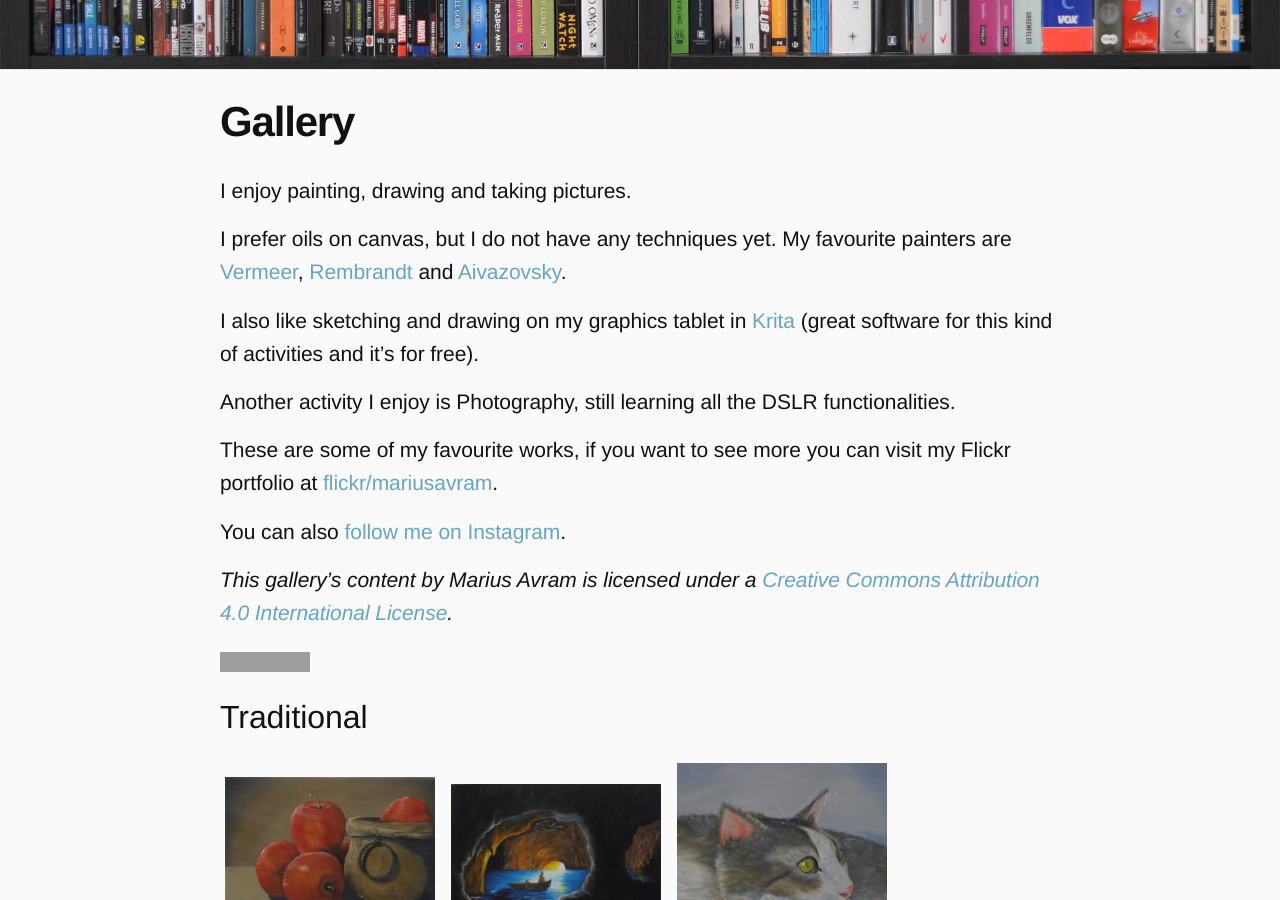
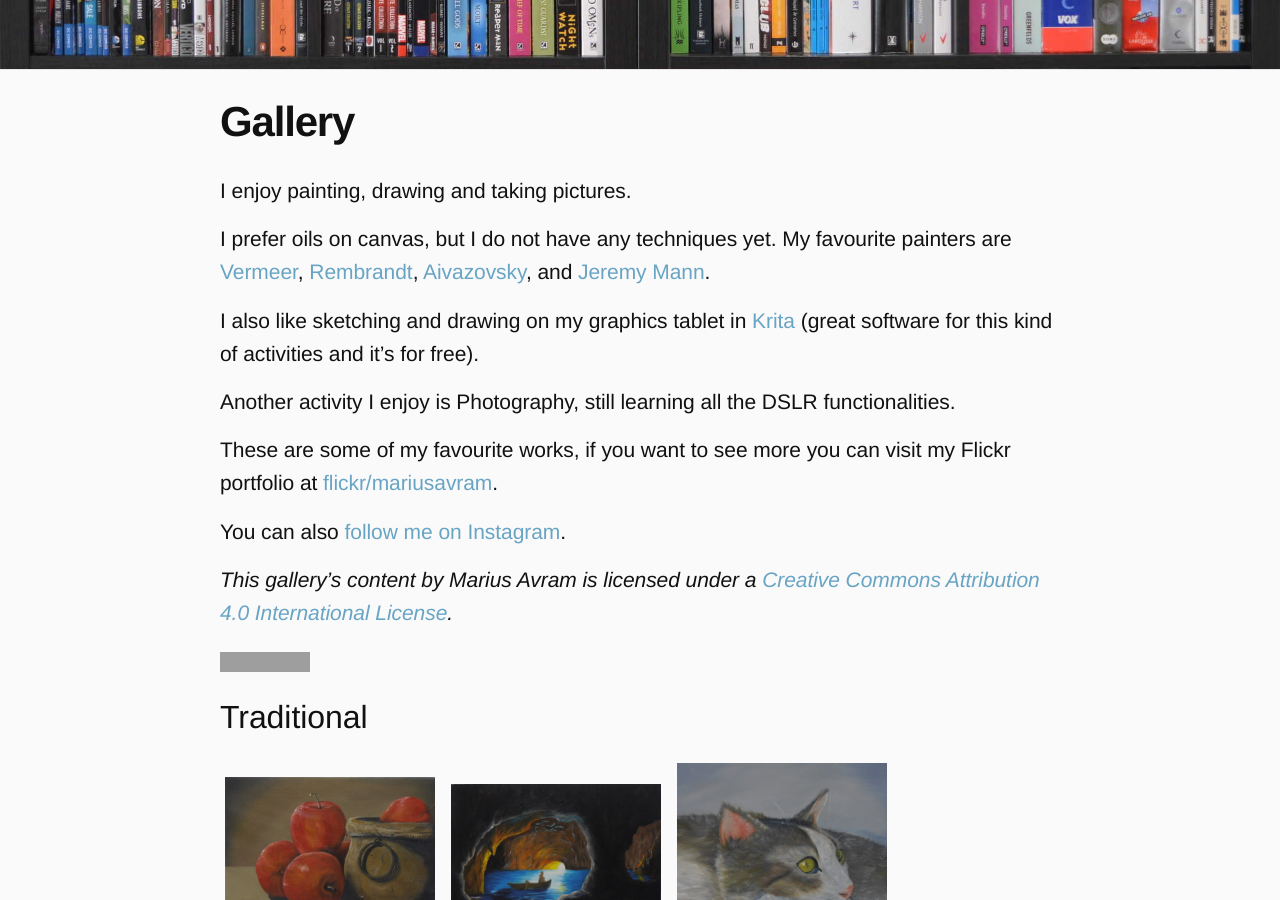
Before and after one commit to mariusavram91/mariusavram, a Jekyll site: the page built from gallery.md, in a window 1280 px wide and 900 px high, scrolled down 320 px. Built offline with Jekyll 4.4.1, drawn with Linux system fonts in a browser that asks for light colours; nearby versions of some CDN libraries; grey boxes are pictures that could not be loaded.

Commit message:
Add Jeremy Mann to favourite artists

```diff
--- a/gallery.md
+++ b/gallery.md
@@ -10,7 +10,7 @@ dirs:
 
 I enjoy painting, drawing and taking pictures.
 
-I prefer oils on canvas, but I do not have any techniques yet. My favourite painters are [Vermeer](http://www.essentialvermeer.com/vermeer_painting_part_one.html){:target="_blank"}, [Rembrandt](http://www.rembrandtpainting.net){:target="_blank"} and [Aivazovsky](http://www.1st-art-gallery.com/Ivan-Konstantinovich-Aivazovsky/Ivan-Konstantinovich-Aivazovsky-oil-paintings.html){:target="_blank"}.
+I prefer oils on canvas, but I do not have any techniques yet. My favourite painters are [Vermeer](http://www.essentialvermeer.com/vermeer_painting_part_one.html){:target="_blank"}, [Rembrandt](http://www.rembrandtpainting.net){:target="_blank"}, [Aivazovsky](http://www.1st-art-gallery.com/Ivan-Konstantinovich-Aivazovsky/Ivan-Konstantinovich-Aivazovsky-oil-paintings.html){:target="_blank"}, and [Jeremy Mann](http://redrabbit7.com){:target="_blank"}.
 
 I also like sketching and drawing on my graphics tablet in [Krita](https://krita.org/en) (great software for this kind of activities and it's for free).
 
```
